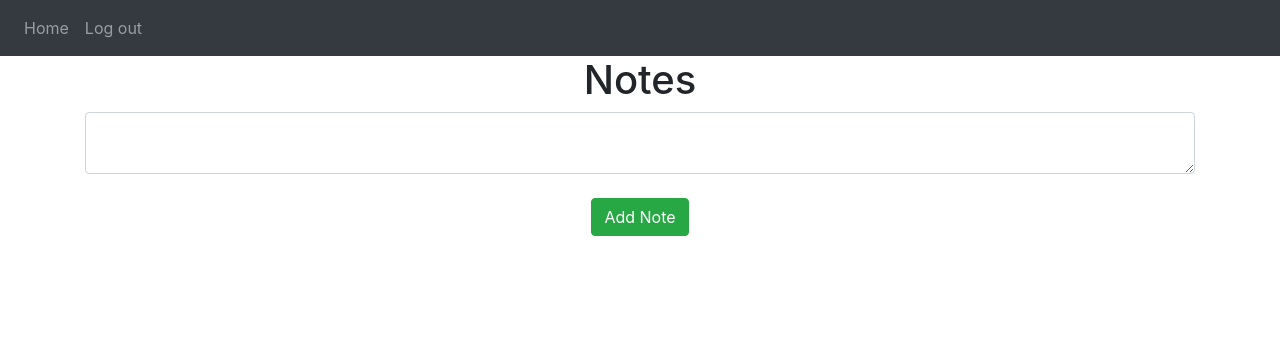
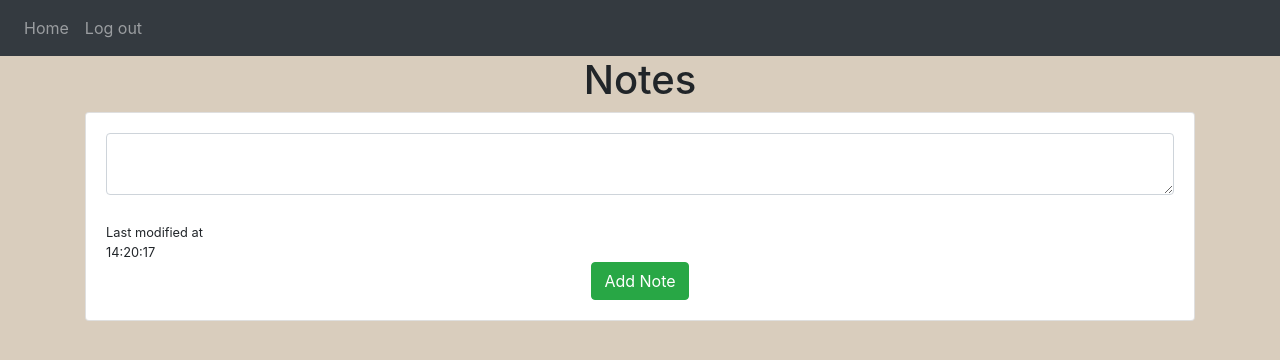
Before and after one commit to Nitish36/Note-Taking-Flask-App, a Flask app: page /home in a window 1280 px wide. Shown: the top 360 px of the page. Run offline with Flask 3, Linux system fonts and the light colour scheme; a user stored in the database is signed in; some libraries are stand-ins or nearby versions.

Commit message:
Final Commit

```diff
--- a/static/index.js
+++ b/static/index.js
@@ -6,3 +6,14 @@ function deleteNote(noteId) {
     window.location.href = "/home";
   });
 }
+
+function myFunction() {
+  var x = document.lastModified;
+  var lastModified = new Date(x);
+  lastModified.setHours(lastModified.getHours() + 5); // Add 5 hours for IST
+  lastModified.setMinutes(lastModified.getMinutes() + 30); // Add 30 minutes for IST
+  document.getElementById("demo").innerHTML = lastModified.toISOString().substr(11, 8);
+
+
+}
+myFunction()
--- /dev/null
+++ b/static/style.css
@@ -0,0 +1,6 @@
+body
+{
+	background-color:#D9CDBD;
+	background-size: cover;
+
+}
--- a/template/base.html
+++ b/template/base.html
@@ -14,6 +14,7 @@
       href="https://stackpath.bootstrapcdn.com/font-awesome/4.7.0/css/font-awesome.min.css"
       crossorigin="anonymous"
     />
+    <link rel="stylesheet" type="text/css" href="{{url_for('static',filename='style.css')}}">
 	<title>{% block title %} Base {% endblock %}</title>
 </head>
 <body>
--- a/template/home.html
+++ b/template/home.html
@@ -14,12 +14,16 @@
   </li>
   {% endfor %}
 </ul>
+<div class="card">
+  <div class="card-body">
     <form method="POST">
       <textarea name="note" id="note" class="form-control"></textarea>
       <br />
+      <small class="text-body-secondary">Last modified at <p class="card-text" id="demo" onload="myFunction()"></p></small>
       <div align="center">
         <button type="submit" class="btn btn-success">Add Note</button>
       </div>
     </form>
-
+  </div>
+</div>
 {% endblock %}
```
Also changed, not shown: instance/users.db, static/32591.jpg (added). Lines whose indentation alone changed are shown as unchanged.
